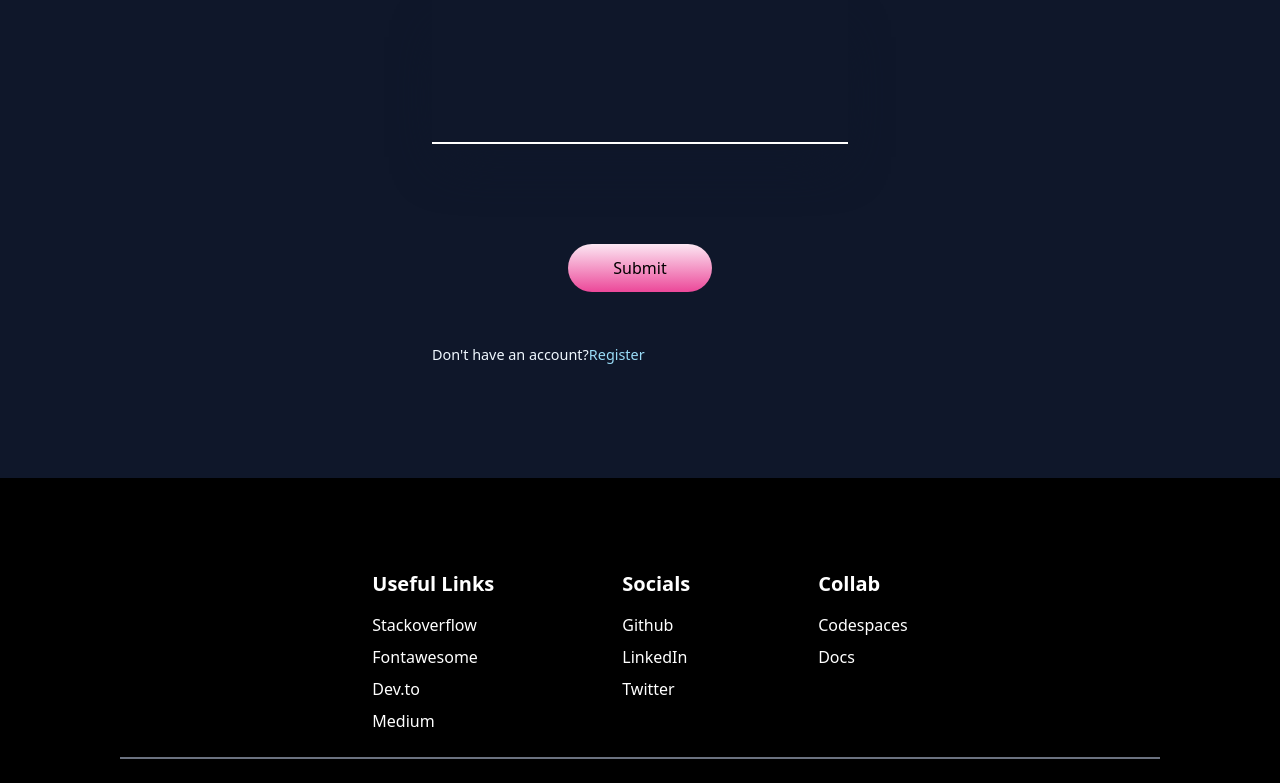
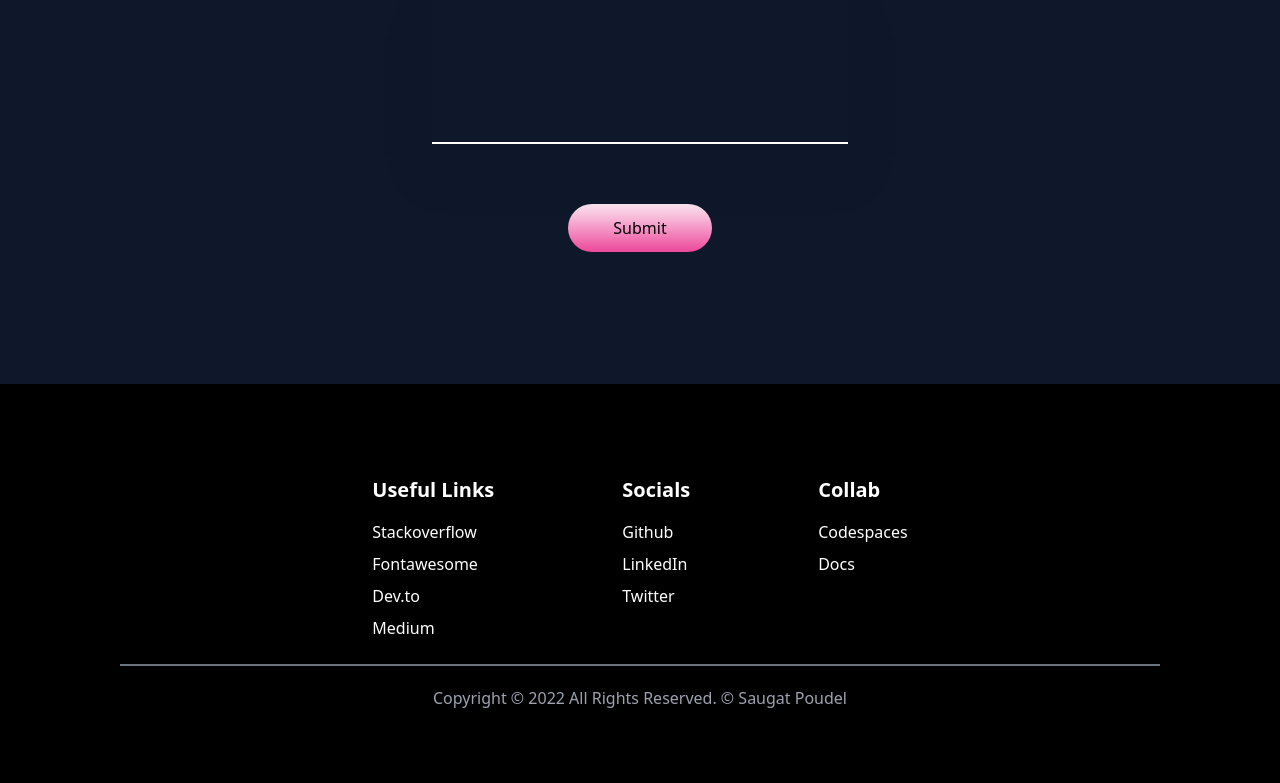
Before and after one commit to njsaugat/portfolio, a React (Vite) app in the folder portfolio/: page / in a window 1280 px wide. Shown: the part 4116-4899 px from the top of the page. Built offline with nearby package versions, Linux system fonts and the light colour scheme.

Commit message:
contact file added

```diff
--- a/portfolio/src/pages/Contact.jsx
+++ b/portfolio/src/pages/Contact.jsx
@@ -34,7 +34,7 @@ const Contact = () => {
             {/* Email */}
           </label>
         </div>
-        <div className="message field field flex flex-col mb-20 text-lg  relative">
+        <div className="message field field flex flex-col mb-10 text-lg  relative">
           <textarea
             type="text"
             className="bg-transparent h-36 resize-none text-white shadow-2xl shadow-slate-900"
@@ -46,14 +46,10 @@ const Contact = () => {
             {/* Password */}
           </label>
         </div>
-        <div className="flex items-center justify-center ">
-          <button className="px-5 py-3 my-5 text-black submit-form transition-all  rounded-full w-36 outline-0 bg-gradient-to-t from-pink-500 to-pink-100 hover:shadow-xl hover:scale-105">
+        <div className="flex items-center  justify-center ">
+          <button className="px-5 py-3 my-5 text-black  submit-form transition-all  rounded-full w-36 outline-0 bg-gradient-to-t from-pink-500 to-pink-100 hover:shadow-xl hover:scale-105">
             Submit
           </button>
-        </div>
-        <div className="footer">
-          Don't have an account?
-          <a href="#">Register</a>
         </div>
       </form>{' '}
     </div>
```
